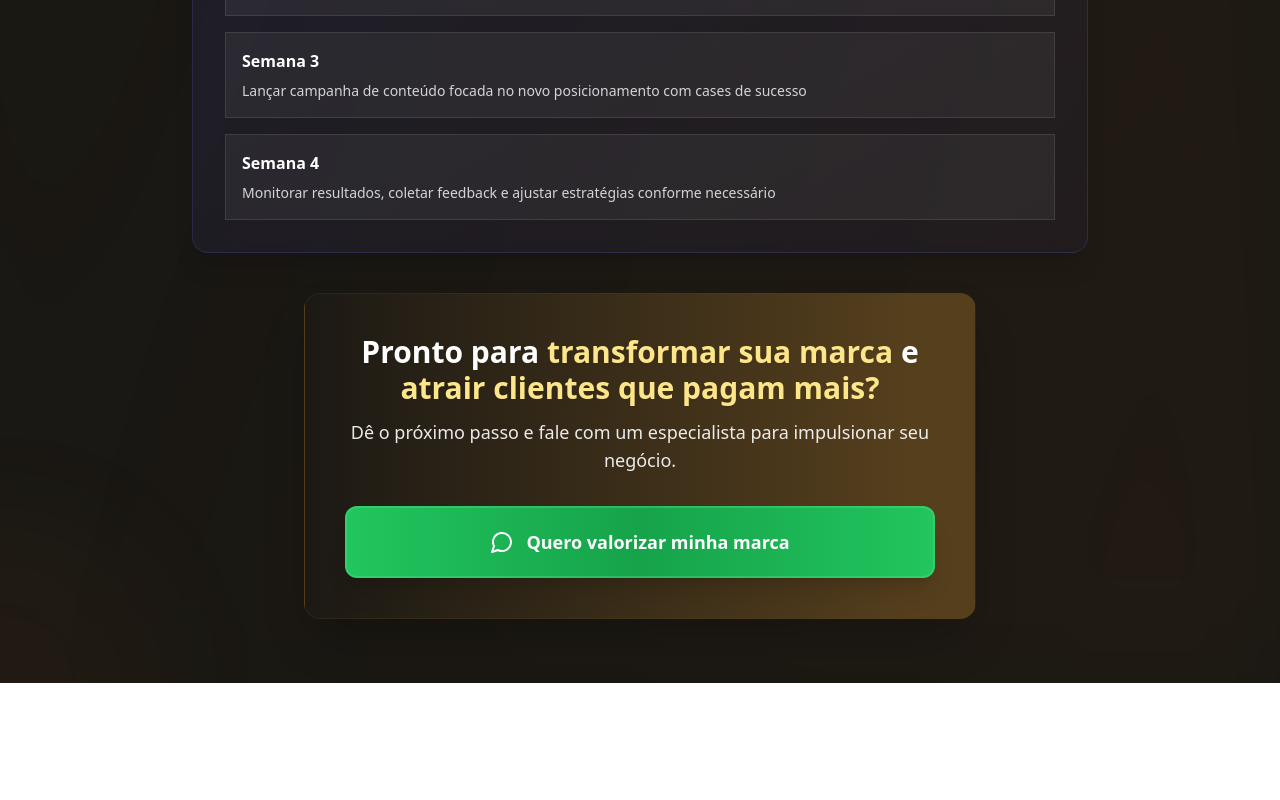
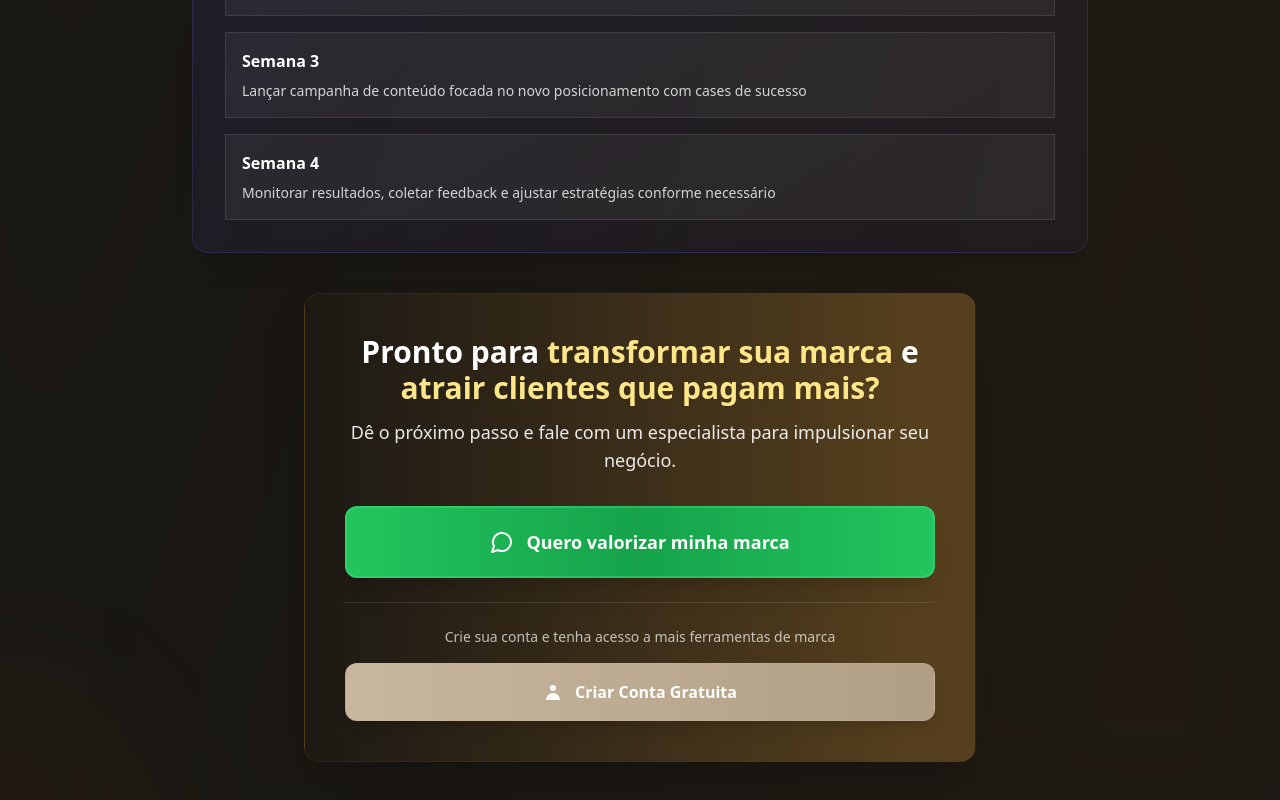
Before and after one commit to thigarcias/brilhoOriginal, a Next.js app: page /diagnostico in a window 1280 px wide. Shown: the part 2956-3756 px from the top of the page. Before the commit the page ends 3639 px from the top, so only its background shows below. Built offline with nearby package versions, Linux system fonts and the light colour scheme.

Commit message:
feat: add registration button for brand value enhancement in DiagnosticoCompleto component

```diff
--- a/components/brilho-original/diagnostico-completo.tsx
+++ b/components/brilho-original/diagnostico-completo.tsx
@@ -600,8 +600,7 @@ ${brandData.resposta_7 ? `"Minha marca existe para que as pessoas possam finalme
                 Pronto para <span className="text-[#fde68a]">transformar sua marca</span> e <span className="text-[#fde68a]">atrair clientes que pagam mais?</span>
               </p>
               <p className="text-lg text-white/90 mb-8 font-medium">Dê o próximo passo e fale com um especialista para impulsionar seu negócio.</p>
-
-              <a
+                <a
                 href="https://wa.me/5511974564367?text=Olá! Quero valorizar minha marca com a Brilho Original."
                 target="_blank"
                 rel="noopener noreferrer"
@@ -610,6 +609,22 @@ ${brandData.resposta_7 ? `"Minha marca existe para que as pessoas possam finalme
                 <MessageCircle className="w-6 h-6 text-white" />
                 Quero valorizar minha marca
               </a>
+
+              {/* Botão de Cadastro - Valorização da Marca */}
+              <div className="mt-6 pt-6 border-t border-white/10">
+                <p className="text-white/70 text-sm mb-4 text-center">
+                  Crie sua conta e tenha acesso a mais ferramentas de marca
+                </p>
+                <a
+                  href={`/login?mode=register&company=${encodeURIComponent(companyName)}&contact=${encodeURIComponent(JSON.stringify({ phone: brandData.contato_telefone, email: brandData.contato_email }) || '')}`}
+                  className="group relative flex items-center justify-center gap-3 px-6 py-4 bg-gradient-to-r from-[#c8b79e] to-[#b09e85] hover:from-[#d0c0a8] hover:to-[#c8b79e] text-white font-semibold text-base rounded-xl transition-all duration-300 shadow-lg hover:scale-105 border border-[#c8b79e]/30 focus:outline-none focus:ring-2 focus:ring-[#c8b79e]/50"
+                >
+                  <svg className="w-5 h-5" fill="currentColor" viewBox="0 0 20 20">
+                    <path fillRule="evenodd" d="M10 9a3 3 0 100-6 3 3 0 000 6zm-7 9a7 7 0 1114 0H3z" clipRule="evenodd" />
+                  </svg>
+                  Criar Conta Gratuita
+                </a>
+              </div>
             </div>
           </motion.div>
         </div>
```
